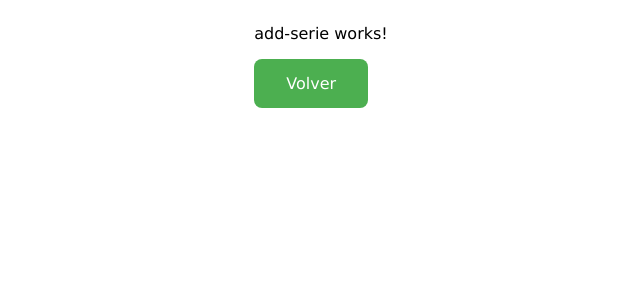
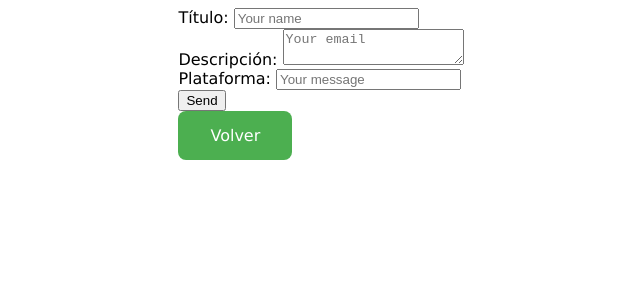
Before and after one commit to manolomaroto/rating-series, an Angular app: page /add-serie in a window 1280 px wide. Shown: the top 300 px of the page, without its empty margins (319-959 px from the left). Built offline with nearby package versions, Linux system fonts and the light colour scheme.

Commit message:
Added form

```diff
--- a/src/app/app.module.ts
+++ b/src/app/app.module.ts
@@ -1,6 +1,7 @@
 import { NgModule } from '@angular/core';
 import { BrowserModule } from '@angular/platform-browser';
 import { HttpClientModule } from '@angular/common/http';
+import { ReactiveFormsModule } from '@angular/forms';
 
 import { AppRoutingModule } from './app-routing.module';
 import { AppComponent } from './app.component';
@@ -22,7 +23,8 @@ import { SerieInformationComponent } from './components/serie-information/serie-
   imports: [
     BrowserModule,
     AppRoutingModule,
-    HttpClientModule
+    HttpClientModule,
+    ReactiveFormsModule
   ],
   providers: [],
   bootstrap: [AppComponent]
--- a/src/app/components/add-serie/add-serie.component.html
+++ b/src/app/components/add-serie/add-serie.component.html
@@ -1,2 +1,22 @@
-<p>add-serie works!</p>
+<form [formGroup]="serieForm" (ngSubmit)="onSubmit(serieForm)">
+    <div>
+      <label>
+        Título:
+        <input formControlName="title" placeholder="Your name" required>
+      </label>
+    </div>
+    <div>
+      <label>
+        Descripción:
+        <textarea formControlName="description" placeholder="Your email" required></textarea>
+      </label>
+    </div>
+    <div>
+      <label>
+        Plataforma:
+        <input formControlName="network" placeholder="Your message" required>
+      </label>
+    </div>
+    <button type="submit">Send</button>
+  </form>
 <div class="button"  [routerLink]="['/home']">Volver</div>
--- a/src/app/components/add-serie/add-serie.component.ts
+++ b/src/app/components/add-serie/add-serie.component.ts
@@ -1,4 +1,5 @@
 import { Component, OnInit } from '@angular/core';
+import { FormControl, FormGroup } from '@angular/forms';
 
 @Component({
   selector: 'app-add-serie',
@@ -7,9 +8,23 @@ import { Component, OnInit } from '@angular/core';
 })
 export class AddSerieComponent implements OnInit {
 
+  serieForm: FormGroup;
+
   constructor() { }
 
   ngOnInit(): void {
+    this.serieForm = new FormGroup({
+      title: new FormControl(''),
+      description: new FormControl(''),
+      network: new FormControl('')
+    })
+  }
+
+  onSubmit(form: FormGroup) {
+    console.log('Valid?', form.valid); // true or false
+    console.log('Titulo', form.value.title);
+    console.log('Descripcion', form.value.description);
+    console.log('Plataforma', form.value.network);
   }
 
 }
```
